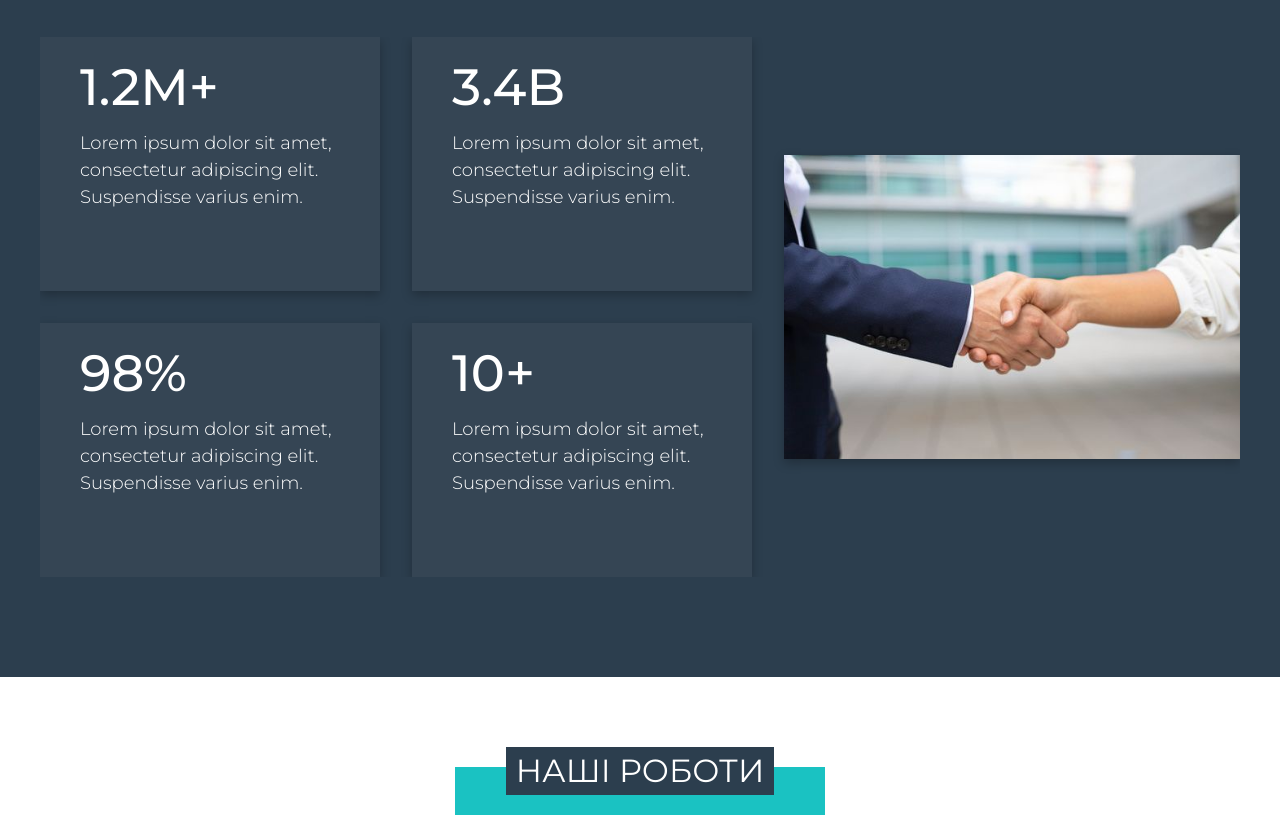
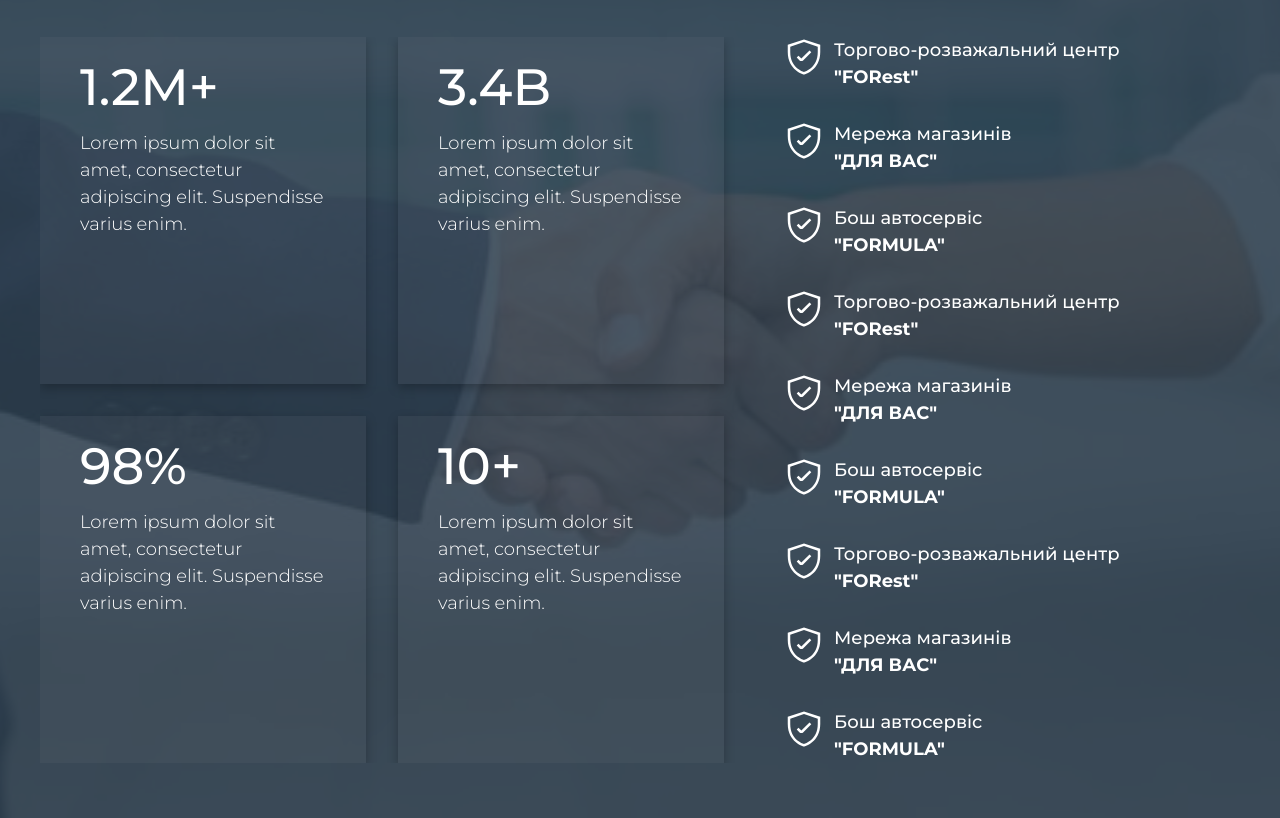
Before and after one commit to TVasyl/bezpeka-center, a plain HTML site: page index.html in a window 1280 px wide. Shown: the part 3641-4459 px from the top of the page. Drawn offline with Linux system fonts and the light colour scheme.

Commit message:
Add clients to advantages block

```diff
--- a/css/style.css
+++ b/css/style.css
@@ -1003,7 +1003,18 @@
 /* Advantages ===========================================================================*/
 .advantages__container {
   padding: 100px 40px;
-  background-color: #2C3E4E;
+  background-color: rgba(44, 62, 78, 0.8901960784);
+  position: relative;
+  overflow: hidden;
+}
+.advantages__background-image {
+  position: absolute;
+  top: 0;
+  left: 0;
+  height: 100%;
+  width: 100%;
+  object-fit: cover;
+  z-index: -5;
 }
 .advantages__title {
   color: #fff;
@@ -1017,7 +1028,7 @@
 }
 .advantages__body {
   display: flex;
-  gap: 32px;
+  gap: 60px;
   overflow: hidden;
 }
 .advantages__items {
@@ -1050,17 +1061,38 @@
   font-size: 18px;
   line-height: 1.5;
 }
-.advantages__image {
+.advantages__clients {
   align-self: center;
+  height: 100%;
   flex: 0 0 38%;
-  overflow: hidden;
-  box-shadow: 0px 4px 10px rgba(0, 0, 0, 0.25);
   transform: translate(100%, 0px);
   opacity: 0;
 }
-.advantages__image img {
-  max-width: 100%;
-  transform: scale(1.005);
+.advantages__clients .advantages__clients-items li:not(:last-child) {
+  margin-bottom: 30px;
+}
+.advantages__clients .advantages__clients-item {
+  display: flex;
+  gap: 15px;
+  padding-left: 50px;
+  position: relative;
+}
+.advantages__clients .advantages__clients-item::before {
+  content: "";
+  background: url("../img/advantages/lock_protection-2.svg") 0 0/100% no-repeat;
+  position: absolute;
+  top: 0;
+  left: 0;
+  height: 40px;
+  width: 40px;
+}
+.advantages__clients .advantages__clients-image {
+  width: 100%;
+}
+.advantages__clients .text {
+  font-size: 18px;
+  color: #fff;
+  align-self: center;
 }
 
 .advantages__item._anime {
@@ -1069,7 +1101,7 @@
   transition: all 0.8s ease 0s;
 }
 
-.advantages__image._anime {
+.advantages__clients._anime {
   transform: translate(0px, 0px);
   opacity: 1;
   transition: all 0.8s ease 0.3s;
@@ -1517,13 +1549,17 @@
   background-color: #fff;
   text-align: center;
 }
+.brand__container h2 {
+  margin-bottom: 40px;
+}
 .brand__title {
   max-width: 900px;
   margin: 0 auto 60px;
   position: relative;
 }
-.brand__title h2 {
+.brand__title h3 {
   font-weight: 400;
+  font-size: 24px;
 }
 .brand__title::before {
   content: "";
@@ -1534,7 +1570,7 @@
   width: 40%;
   background-color: #1AC2C2;
 }
-.brand__title h2 {
+.brand__title h3 {
   background-color: #2C3E4E;
   color: #fff;
   position: relative;
@@ -1567,7 +1603,7 @@
   .brand__title {
     margin-bottom: 40px;
   }
-  .brand__title h2 {
+  .brand__title h3 {
     font-size: 24px;
   }
 }
--- a/index.html
+++ b/index.html
@@ -41,11 +41,11 @@
         <nav class="main-header__navigation menu">
             <nav class="menu__body">
                 <ul class="menu__list">
-                    <li class="menu__item _menu-active"><a href="http://localhost:3000/#main">Home</a></li>
-                    <li class="menu__item"><a href="http://localhost:3000/#solution">Сервіс</a></li>
-                    <li class="menu__item"><a href="http://localhost:3000/#work">Фото робіт</a></li>
-                    <li class="menu__item"><a href="http://localhost:3000/#testimonials">Відгуки</a></li>
-                    <li class="menu__item"><a href="http://localhost:3000/#video">Відео</a></li>
+                    <li class="menu__item _menu-active"><a href="/#main">Home</a></li>
+                    <li class="menu__item"><a href="/#solution">Сервіс</a></li>
+                    <li class="menu__item"><a href="/#work">Фото робіт</a></li>
+                    <li class="menu__item"><a href="/#testimonials">Відгуки</a></li>
+                    <li class="menu__item"><a href="/#video">Відео</a></li>
                 </ul>
             </nav>
         </nav>
@@ -79,7 +79,7 @@
                     </div> -->
                 <!-- </div> -->
                 <div class="main__call-me">
-                    <a href="http://localhost:3000/service.html">
+                    <a href="/service.html">
                         <button class="call-me button">Замовити дзвінок</button>
                     </a>
                     <!-- <button class="call-me button">Замовити дзвінок</button> -->
@@ -358,6 +358,7 @@
                 <!-- ********** Advantages ********** -->
 <section class="page__advantages advantages">
     <div class="advantages__container">
+        <img class="advantages__background-image" src="img/advantages/advantages.jpeg" alt="image">
         <h2 class="advantages__title title">Чому саме ми?</h2>
         <div class="advantages__text text">
             <p>
@@ -392,8 +393,72 @@
                     </div>
                 </article>
             </div>
-            <div class="advantages__image _anim-items _anim-no-hide">
-                <img src="img/advantages.jpeg" alt="image">
+            <div class="advantages__clients _anim-items _anim-no-hide">
+                <ul class="advantages__clients-items">
+                    <li class="advantages__clients-item">
+                        <p class="text">Торгово-розважальний центр <br><strong>"FORest"</strong></p>
+                    </li>
+                    <li class="advantages__clients-item">
+                        <p class="text">Мережа магазинів <br><strong>"ДЛЯ ВАС"</strong></p>
+                    </li>
+                    <li class="advantages__clients-item">
+                        <p class="text">Бош автосервіс <br><strong>"FORMULA"</strong></p>
+                    </li>
+                    <li class="advantages__clients-item">
+                        <p class="text">Торгово-розважальний центр <br><strong>"FORest"</strong></p>
+                    </li>
+                    <li class="advantages__clients-item">
+                        <p class="text">Мережа магазинів <br><strong>"ДЛЯ ВАС"</strong></p>
+                    </li>
+                    <li class="advantages__clients-item">
+                        <p class="text">Бош автосервіс <br><strong>"FORMULA"</strong></p>
+                    </li>
+                    <li class="advantages__clients-item">
+                        <p class="text">Торгово-розважальний центр <br><strong>"FORest"</strong></p>
+                    </li>
+                    <li class="advantages__clients-item">
+                        <p class="text">Мережа магазинів <br><strong>"ДЛЯ ВАС"</strong></p>
+                    </li>
+                    <li class="advantages__clients-item">
+                        <p class="text">Бош автосервіс <br><strong>"FORMULA"</strong></p>
+                    </li>
+                    <!-- <li class="advantages__clients-item">
+                        <img class="advantages__clients-image" src="img/advantages/dliavas.jpg" alt="partner">
+                        <p class="text">Для Вас</p>
+                    </li>
+                    <li class="advantages__clients-item">
+                        <img class="advantages__clients-image" src="img/advantages/formula-white-logo.png" alt="partner">
+                        <p class="text">Formula</p>
+                    </li>
+                    <li class="advantages__clients-item">
+                        <img class="advantages__clients-image" src="img/advantages/" alt="partner">
+                        <p class="text">FORest</p>
+                    </li>
+                    <li class="advantages__clients-item">
+                        <img class="advantages__clients-image" src="img/advantages/" alt="partner">
+                        <p class="text">FORest</p>
+                    </li>
+                    <li class="advantages__clients-item">
+                        <img class="advantages__clients-image" src="img/advantages/" alt="partner">
+                        <p class="text">FORest</p>
+                    </li>
+                    <li class="advantages__clients-item">
+                        <img class="advantages__clients-image" src="img/advantages/" alt="partner">
+                        <p class="text">FORest</p>
+                    </li>
+                    <li class="advantages__clients-item">
+                        <img class="advantages__clients-image" src="" alt="partner">
+                        <p class="text">FORest</p>
+                    </li>
+                    <li class="advantages__clients-item">
+                        <img class="advantages__clients-image" src="" alt="partner">
+                        <p class="text">FORest</p>
+                    </li>
+                    <li class="advantages__clients-item">
+                        <img class="advantages__clients-image" src="" alt="partner">
+                        <p class="text">FORest</p>
+                    </li> -->
+                </ul>
             </div>
         </div>
     </div>
@@ -633,10 +698,11 @@
                 <!-- ********** Brand ********** -->
 <section class="page__brand brand">
     <div class="brand__container">
+        <h2 class="title">Наші партнери</h2>
         <div class="brand__title">
-            <h2 class="title">
+            <h3 class="text">
                 Ми використовуємо тільки сучасні технології та обладнання від провідних виробників.
-            </h2>
+            </h3>
         </div>
         <div class="brand__swiper swiper">
             <!-- Additional required wrapper -->
```
Also changed, not shown: service.html (+8 -7 lines), css/style.min.css, img/advantages/advantages.jpeg (added), img/advantages/dliavas.jpg (added), img/advantages/forest.jpg (added), img/advantages/formula-white-logo.png (added), img/advantages/lock_protection-2.svg (added), img/advantages/lock_protection.svg (added), img/forest.jpg (added).
